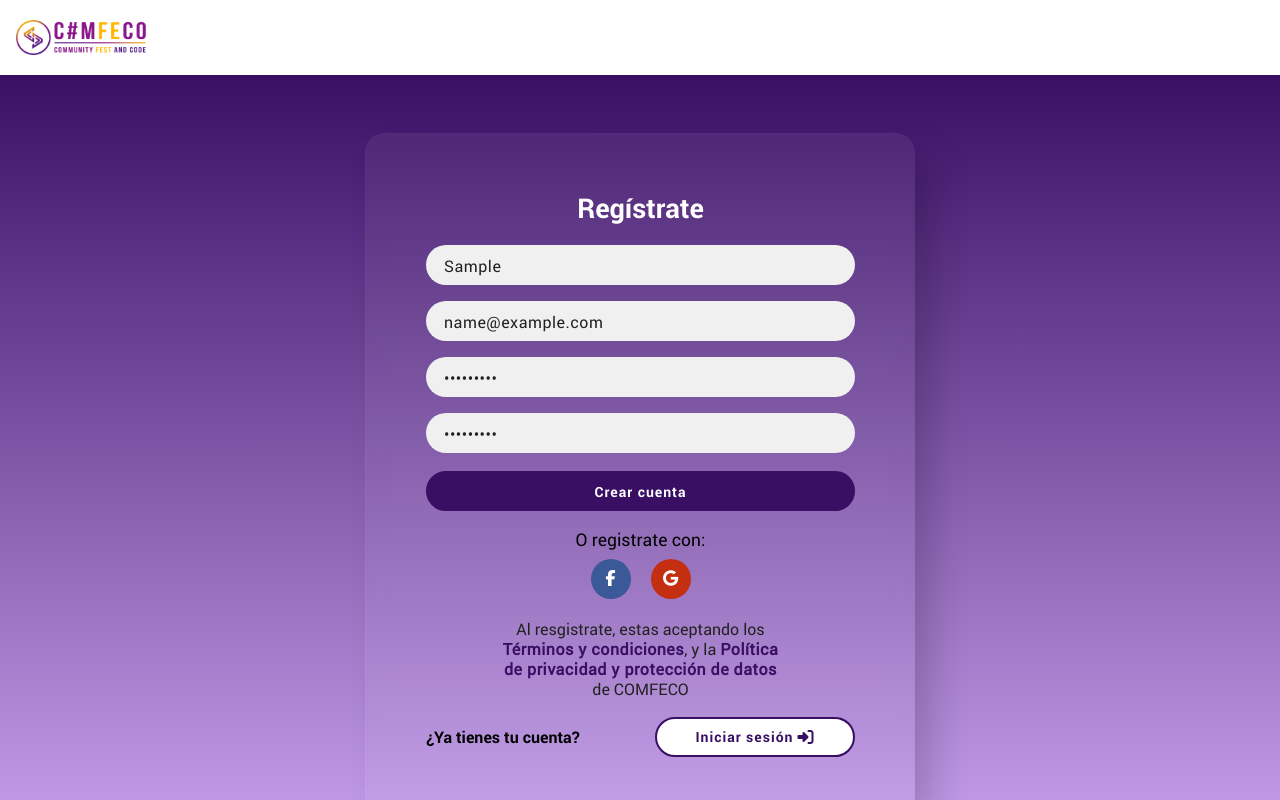
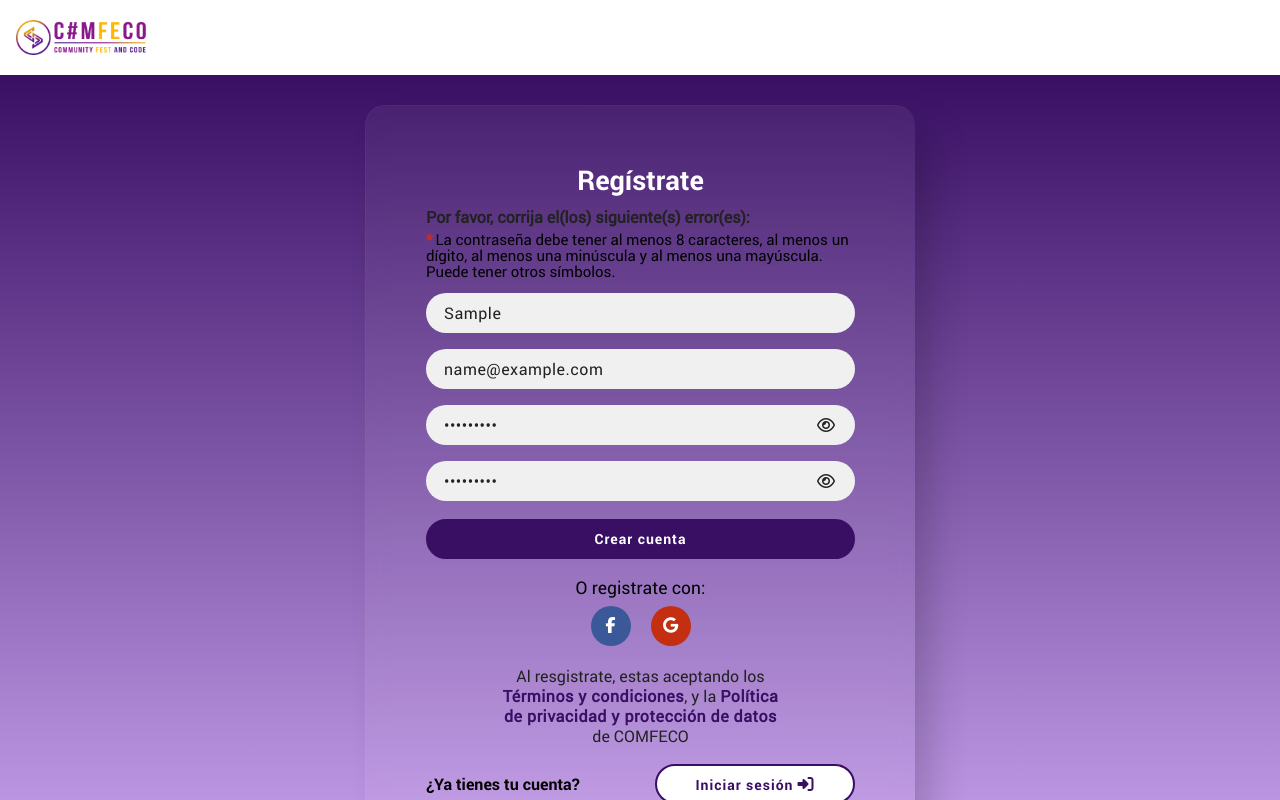
Before and after one commit to Comunidad-de-Programadores/team-vue-4-comfeco, a Vue app: page /register in a window 1280 px wide. Both pictures are taken after typing "Sample", "name@example.com", "Sample123", "Sample123" into the empty fields and a click on the button "Crear cuenta". Shown: the top 800 px of the page. Built offline with nearby package versions, Linux system fonts and the light colour scheme; no server answers.

Commit message:
se agrega validacion de los campos de los formularios de login y de registro, Closes #003, Closes #004, Closes #005, Closes #006

```diff
--- a/src/components/PxLogin.vue
+++ b/src/components/PxLogin.vue
@@ -26,7 +26,7 @@
             </li>
           </ul>
         </section>
-        <div class="input-group">
+        <div class="input-group" >
           <input
             type="email"
             name="email"
@@ -45,6 +45,7 @@
               v-model="form.password"
               class="input-group__input"
               placeholder="Contraseña *"
+              title="La contraseña debe tener al menos 8 caracteres, al menos un dígito, al menos una minúscula y al menos una mayúscula. Puede tener otros símbolos."
             />
             <span
               :class="isPwd ? 'far fa-eye' : 'far fa-eye-slash'"
@@ -112,8 +113,6 @@
 
 <script>
 import Autenticacion from "@/firebase/auth/autentication.js";
-import { validationMixin } from "vuelidate";
-import { required, email, minLength } from "vuelidate/lib/validators";
 
 export default {
   name: "PxLogin",
@@ -126,19 +125,7 @@ export default {
       remember: false,
       isPwd: true,
       errors: [],
-    };
-  },
-  validations: {
-    form: {
-      email: {
-        required,
-        email,
-      },
-      password: {
-        required,
-        minLength: minLength(8),
-      },
-    },
+    }
   },
   methods: {
     async loginWithEamil() {
@@ -149,8 +136,11 @@ export default {
       } else if (!this.validEmail(this.form.email)) {
         this.errors.push("El correo electrónico debe ser válido.");
       }
+
       if (!this.form.password) {
         this.errors.push("El password es obligatorio.");
+      }else if(!this.validPass(this.form.password)){
+        this.errors.push("La contraseña debe tener al menos 8 caracteres, al menos un dígito, al menos una minúscula y al menos una mayúscula. Puede tener otros símbolos.");
       }
 
       if (!this.errors.length) {
@@ -158,13 +148,22 @@ export default {
           this.form.email,
           this.form.password
         );
-        this.$router.push("/dashboard");
         alert(`Bienvenido ${auhEmailPass.displayName}`);
+        if (auhEmailPass.displayName != '') {
+          this.$router.push("/dashboard");
+          alert(`Bienvenido ${auhEmailPass.displayName}`);
+        }else{
+          alert("datos incorrectos vuelva a intentarlo.");
+        }
       }
     },
     validEmail: function(email) {
       var re = /^(([^<>()\[\]\\.,;:\s@"]+(\.[^<>()\[\]\\.,;:\s@"]+)*)|(".+"))@((\[[0-9]{1,3}\.[0-9]{1,3}\.[0-9]{1,3}\.[0-9]{1,3}\])|(([a-zA-Z\-0-9]+\.)+[a-zA-Z]{2,}))$/;
       return re.test(email);
+    },
+    validPass: function(pass) {
+      var re = /^(?=.*[a-z]){2,}(?=.*[A-Z]){2,}(?=.*\d)(?=.*[$@$!%*?&]){2,}([A-Za-z\d$@$!%*?&]|[^ ]){8,}$/;
+      return re.test(pass);
     },
     async loginAccountWithFacebook() {
       this.authClass.authCuentaFacebook();
--- a/src/components/PxRegister.vue
+++ b/src/components/PxRegister.vue
@@ -3,6 +3,23 @@
     <div class="form-container glass-container">
       <form action method="post" autocomplete="on" @submit.prevent="registrar">
         <h2 class="title">Regístrate</h2>
+        <section class="error__content" v-if="errors.length">
+          <b class="error__content-message">
+            Por favor, corrija el(los) siguiente(s) error(es):
+          </b>
+          <ul class="error__content-list">
+            <li
+              class="error__content-item"
+              v-for="error in errors"
+              :key="error.id"
+            >
+              <span>*</span>
+              <span>
+                {{ error }}
+              </span>
+            </li>
+          </ul>
+        </section>
         <div class="input-group">
           <input
             type="text"
@@ -26,19 +43,27 @@
           />
         </div>
         <div class="input-group">
+          <div class="pass-eye__container">
             <input
-            type="password"
+              :type="isPwd ? 'password' : 'text'"
               name="password"
               id="password"
               v-model="form.password"
               class="input-group__input"
               placeholder="Contraseña"
               autocomplete="off"
+              title="La contraseña debe tener al menos 8 caracteres, al menos un dígito, al menos una minúscula y al menos una mayúscula. Puede tener otros símbolos."
             />
+            <span
+                :class="isPwd ? 'far fa-eye' : 'far fa-eye-slash'"
+                @click="isPwd = !isPwd"
+              ></span>
+          </div>
         </div>
         <div class="input-group">
+          <div class="pass-eye__container">
             <input
-            type="password"
+              :type="isPwdcon ? 'password' : 'text'"
               name="confirm_password"
               id="form.confirm_password"
               v-model="form.confirm_password"
@@ -46,12 +71,16 @@
               placeholder="Confirmar Contraseña"
               autocomplete="off"
             />
+            <span
+                  :class="isPwdcon ? 'far fa-eye' : 'far fa-eye-slash'"
+                  @click="isPwdcon = !isPwdcon"
+                ></span>
+          </div>
         </div>
         <button
           type="submit"
           @click="createAccount()"
-          class="button button-primary"
-        >
+          class="button button-primary">
           Crear cuenta
         </button>
       </form>
@@ -61,17 +90,15 @@
         </p>
         <div class="auth-socials-buttons">
           <button
-            type="submit"
+            type="button"
             class=" button-socials button-socials__facebook"
-            @click="createAccountWithFacebook"
-          >
+            @click="createAccountWithFacebook">
             <i class="fa fa-facebook"></i>
           </button>
           <button
-            type="submit"
+            type="button"
             @click="createAccountWithGoogle"
-            class="button-socials button-socials__google "
-          >
+            class="button-socials button-socials__google ">
             <i class="fa fa-google"></i>
           </button>
         </div>
@@ -126,6 +153,9 @@ export default {
       titlemodal: "",
       parrafo: "",
       txtboton: "",
+      isPwd: true,
+      isPwdcon: true,
+      errors: [],
     };
   },
   components: {
@@ -134,6 +164,31 @@ export default {
   methods: {
     async createAccount() {
       try {
+        this.errors = [];
+
+        if (!this.form.nick) {
+          this.errors.push("El nick es obligatorio.");
+        }
+
+        if (!this.form.email) {
+          this.errors.push("El correo electrónico es obligatorio.");
+        } else if (!this.validEmail(this.form.email)) {
+          this.errors.push("El correo electrónico debe ser válido.");
+        }
+
+        if (!this.form.password) {
+          this.errors.push("El password es obligatorio.");
+        }else if(!this.validPass(this.form.password)){
+          this.errors.push("La contraseña debe tener al menos 8 caracteres, al menos un dígito, al menos una minúscula y al menos una mayúscula. Puede tener otros símbolos.");
+        }
+
+        if (!this.form.confirm_password) {
+          this.errors.push("Debe confirmar la contraseña.");
+        }else if(this.form.confirm_password != this.form.password){
+          this.errors.push("Las contraseñas no son iguales.");
+        }
+
+        if (!this.errors.length) {
           const informationUser = await this.authClass.crearCuentaEmailPass(
             this.form.email,
             this.form.password,
@@ -153,9 +208,18 @@ export default {
           this.form.password = "";
           this.form.confirm_password = "";
           this.form.nick = "";
+        }
       } catch (error) {
         console.log(error);
       }
+    },
+    validEmail: function(email) {
+      var re = /^(([^<>()\[\]\\.,;:\s@"]+(\.[^<>()\[\]\\.,;:\s@"]+)*)|(".+"))@((\[[0-9]{1,3}\.[0-9]{1,3}\.[0-9]{1,3}\.[0-9]{1,3}\])|(([a-zA-Z\-0-9]+\.)+[a-zA-Z]{2,}))$/;
+      return re.test(email);
+    },
+    validPass: function(pass) {
+      var re = /^(?=.*[a-z]){2,}(?=.*[A-Z]){2,}(?=.*\d)(?=.*[$@$!%*?&]){2,}([A-Za-z\d$@$!%*?&]|[^ ]){8,}$/;
+      return re.test(pass);
     },
     createAccountWithFacebook() {
       this.authClass.authCuentaFacebook();
@@ -237,4 +301,14 @@ export default {
     margin-bottom: 10px;
   }
 }
+.pass-eye__container {
+  display: flex;
+  align-items: center;
+  position: relative;
+  width: 100%;
+}
+.pass-eye__container span {
+  position: absolute;
+  right: 20px;
+}
 </style>
```
Lines whose indentation alone changed are shown as unchanged.
